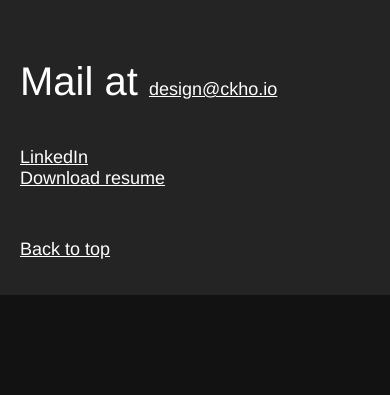
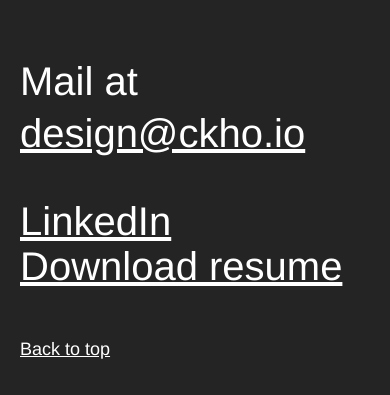
Before and after one commit to ck-ho/ck-ho.github.io, a plain HTML site: page index.html in a window 390 px wide. Shown: the part 2534-2929 px from the top of the page. Before the commit the page ends 2829 px from the top, so only its background shows below. Drawn offline with Linux system fonts and the light colour scheme; files whose address does not match are found by name.

Commit message:
mobile font fix

```diff
--- a/styles/stylesheet.css
+++ b/styles/stylesheet.css
@@ -207,6 +207,10 @@ section {
     font-size: 40px;
   }
 
+  .footer_link {
+    font-size: 40px;
+  }
+
   .desktop {
     display: flex;
     flex-direction: column;
```
